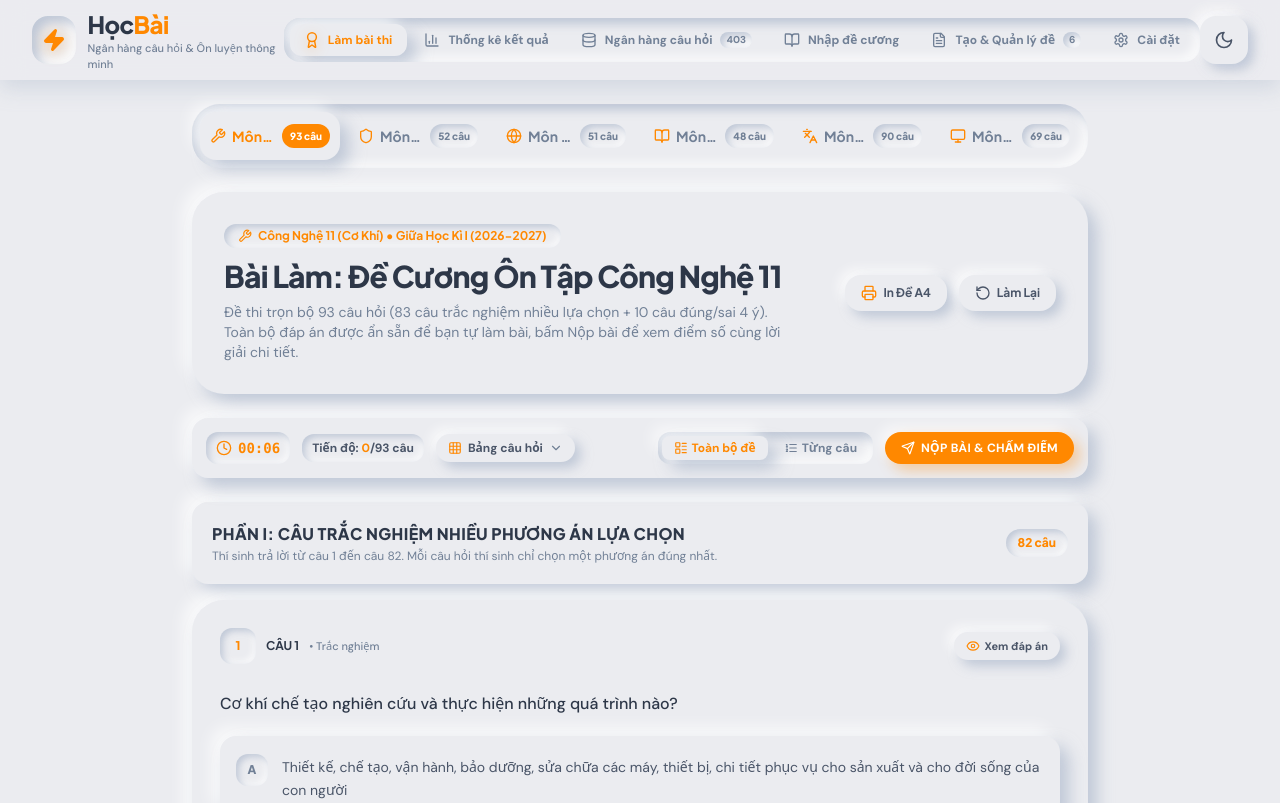
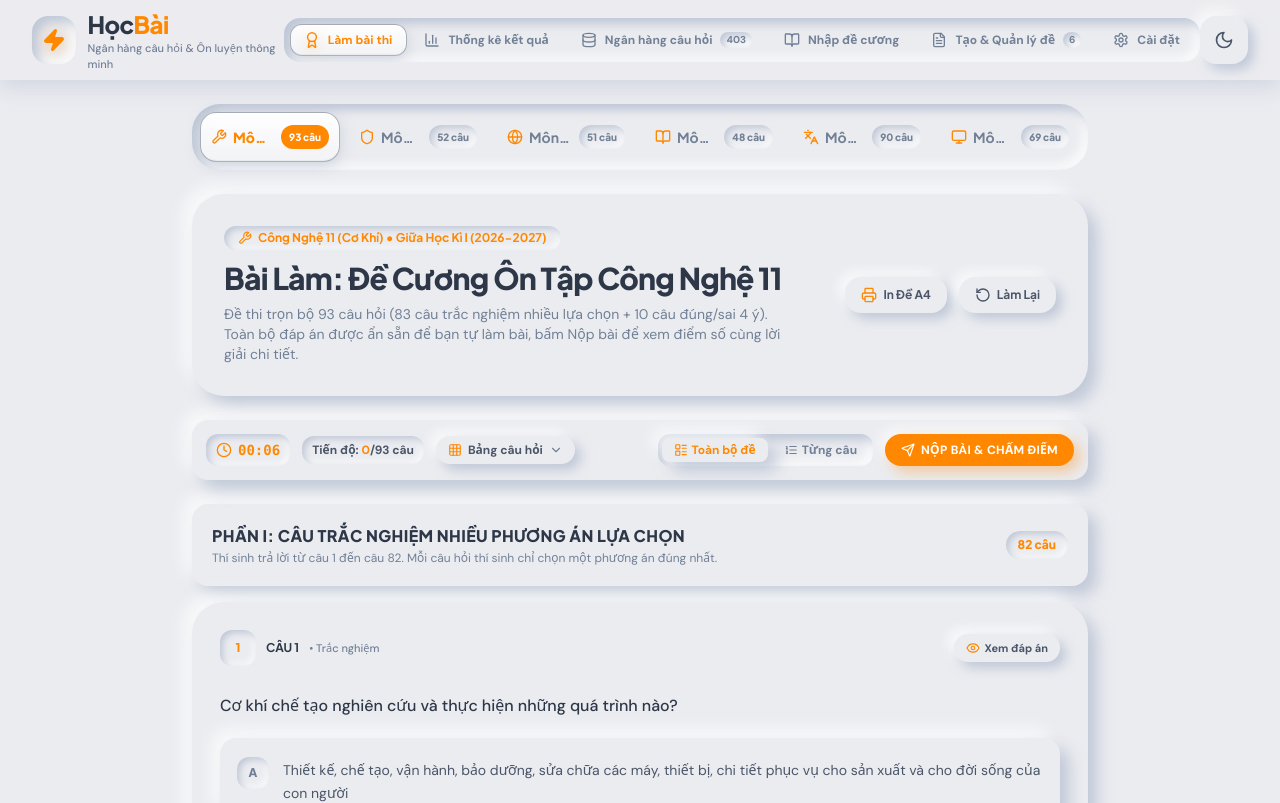
Before and after one commit to phucstd115511/hocbai, a React (Vite) app: page / in a window 1280 px wide. Shown: the top 803 px of the page. Built offline with nearby package versions, Linux system fonts and the light colour scheme.

Commit message:
feat(ui): add translucent water-surface hover and gliding indicator with defined border

```diff
--- a/src/components/common/Header.jsx
+++ b/src/components/common/Header.jsx
@@ -32,8 +32,9 @@ function useHorizontalMotionScroll(activeTabId) {
   const [canScrollRight, setCanScrollRight] = useState(false);
   const [pillStyle, setPillStyle] = useState({ left: 0, top: 0, width: 0, height: 0, opacity: 0 });
   const [isDragging, setIsDragging] = useState(false);
+  const [hoveredTabId, setHoveredTabId] = useState(null);
 
-  // Measure active button and scroll boundaries
+  // Measure active or hovered button and scroll boundaries
   const updateMetrics = useCallback(() => {
     const el = containerRef.current;
     if (!el) return;
@@ -42,21 +43,22 @@ function useHorizontalMotionScroll(activeTabId) {
     setCanScrollLeft(el.scrollLeft > 6);
     setCanScrollRight(maxScroll > 0 && el.scrollLeft < maxScroll - 6);
 
-    const activeEl = el.querySelector('[data-active="true"]');
-    if (activeEl) {
+    const targetEl = (hoveredTabId && el.querySelector(`[data-tab-id="${hoveredTabId}"]`)) ||
+                     el.querySelector('[data-active="true"]');
+    if (targetEl) {
       setPillStyle({
-        left: activeEl.offsetLeft,
-        top: activeEl.offsetTop,
-        width: activeEl.offsetWidth,
-        height: activeEl.offsetHeight,
+        left: targetEl.offsetLeft,
+        top: targetEl.offsetTop,
+        width: targetEl.offsetWidth,
+        height: targetEl.offsetHeight,
         opacity: 1,
       });
     } else {
       setPillStyle(prev => ({ ...prev, opacity: 0 }));
     }
-  }, []);
+  }, [hoveredTabId]);
 
-  // Update metrics on tab changes, mount, and window resize
+  // Update metrics on tab changes, hover changes, mount, and window resize
   useEffect(() => {
     updateMetrics();
     const raf = requestAnimationFrame(updateMetrics);
@@ -67,7 +69,7 @@ function useHorizontalMotionScroll(activeTabId) {
       clearTimeout(timer);
       window.removeEventListener('resize', updateMetrics);
     };
-  }, [activeTabId, updateMetrics]);
+  }, [activeTabId, hoveredTabId, updateMetrics]);
 
   // Smoothly center the active tab into view when activeTabId changes
   useEffect(() => {
@@ -265,6 +267,8 @@ function useHorizontalMotionScroll(activeTabId) {
     canScrollRight,
     pillStyle,
     isDragging,
+    hoveredTabId,
+    setHoveredTabId,
   };
 }
 
@@ -413,14 +417,15 @@ export default function Header({
 
               <nav
                 ref={desktopNav.ref}
+                onMouseLeave={() => desktopNav.setHoveredTabId(null)}
                 className={`flex items-center gap-1 neu-inset p-1.5 rounded-2xl overflow-x-auto no-scrollbar cursor-grab active:cursor-grabbing select-none relative transition-transform duration-200 ${
                   desktopNav.isDragging ? 'scale-[0.995]' : ''
                 }`}
               >
-                {/* Sliding Neumorphic Active Pill */}
+                {/* Sliding Water Surface Active/Hover Pill */}
                 {desktopNav.pillStyle.width > 0 && (
                   <div
-                    className="absolute top-0 left-0 rounded-xl neu-extruded neu-pill-transition pointer-events-none shadow-[4px_4px_8px_rgb(163,177,198,0.6),-4px_-4px_8px_rgba(255,255,255,0.7)] dark:shadow-[4px_4px_8px_rgb(14,17,21,0.85),-4px_-4px_8px_rgba(255,255,255,0.05)]"
+                    className="absolute top-0 left-0 rounded-xl neu-water-surface neu-pill-transition pointer-events-none"
                     style={{
                       transform: `translate3d(${desktopNav.pillStyle.left}px, ${desktopNav.pillStyle.top}px, 0)`,
                       width: `${desktopNav.pillStyle.width}px`,
@@ -438,11 +443,13 @@ export default function Header({
                   return (
                     <button
                       key={item.id}
+                      data-tab-id={item.id}
                       data-active={isActive}
                       onClick={() => setActiveTab(item.id)}
+                      onMouseEnter={() => desktopNav.setHoveredTabId(item.id)}
                       className={`relative z-10 flex items-center gap-2 px-3.5 py-2 rounded-xl text-xs font-bold whitespace-nowrap shrink-0 transition-all duration-200 cursor-pointer active:scale-95 ${
                         isActive
-                          ? (!desktopNav.pillStyle.width ? 'neu-extruded text-[#FF8800]' : 'text-[#FF8800] dark:text-[#FF8800]')
+                          ? 'text-[#FF8800] dark:text-[#FF8800]'
                           : 'text-[#718096] dark:text-[#94A3B8] hover:text-[#2D3748] dark:hover:text-white'
                       }`}
                     >
@@ -521,7 +528,7 @@ export default function Header({
                 isQuizActive ? 'text-[#FF8800]' : 'text-[#4A5568]/85 dark:text-[#E2E8F0]/80 hover:text-[#FF8800]'
               }`}
             >
-              <div className={`p-1.5 rounded-xl transition-all ${isQuizActive ? 'neu-material-vibrant-active text-[#FF8800]' : ''}`}>
+              <div className={`p-1.5 rounded-xl transition-all ${isQuizActive ? 'neu-water-surface text-[#FF8800]' : 'neu-water-hover'}`}>
                 <Award className={`w-5 h-5 transition-transform duration-200 ${isQuizActive ? 'scale-105 drop-shadow-[0_2px_8px_rgba(255,136,0,0.45)]' : ''}`} />
               </div>
               <span className={`text-[10px] sm:text-[11px] font-display ${isQuizActive ? 'font-bold text-[#FF8800]' : 'font-medium'}`}>
@@ -540,7 +547,7 @@ export default function Header({
                 activeTab === 'stats' ? 'text-[#FF8800]' : 'text-[#4A5568]/85 dark:text-[#E2E8F0]/80 hover:text-[#FF8800]'
               }`}
             >
-              <div className={`p-1.5 rounded-xl transition-all ${activeTab === 'stats' ? 'neu-material-vibrant-active text-[#FF8800]' : ''}`}>
+              <div className={`p-1.5 rounded-xl transition-all ${activeTab === 'stats' ? 'neu-water-surface text-[#FF8800]' : 'neu-water-hover'}`}>
                 <BarChart3 className={`w-5 h-5 transition-transform duration-200 ${activeTab === 'stats' ? 'scale-105 drop-shadow-[0_2px_8px_rgba(255,136,0,0.45)]' : ''}`} />
               </div>
               <span className={`text-[10px] sm:text-[11px] font-display ${activeTab === 'stats' ? 'font-bold text-[#FF8800]' : 'font-medium'}`}>
@@ -560,7 +567,7 @@ export default function Header({
               }`}
             >
               <div className="relative">
-                <div className={`p-1.5 rounded-xl transition-all ${activeTab === 'questions' ? 'neu-material-vibrant-active text-[#FF8800]' : ''}`}>
+                <div className={`p-1.5 rounded-xl transition-all ${activeTab === 'questions' ? 'neu-water-surface text-[#FF8800]' : 'neu-water-hover'}`}>
                   <Database className={`w-5 h-5 transition-transform duration-200 ${activeTab === 'questions' ? 'scale-105 drop-shadow-[0_2px_8px_rgba(255,136,0,0.45)]' : ''}`} />
                 </div>
                 {questionCount > 0 && (
@@ -584,7 +591,7 @@ export default function Header({
               }`}
             >
               <div className="relative">
-                <div className={`p-1.5 rounded-xl transition-all ${(isMoreActive || (isMoreMounted && !isMoreAnimatingOut)) ? 'neu-material-vibrant-active text-[#FF8800]' : ''}`}>
+                <div className={`p-1.5 rounded-xl transition-all ${(isMoreActive || (isMoreMounted && !isMoreAnimatingOut)) ? 'neu-water-surface text-[#FF8800]' : 'neu-water-hover'}`}>
                   <Menu className={`w-5 h-5 transition-transform duration-200 ${(isMoreActive || (isMoreMounted && !isMoreAnimatingOut)) ? 'scale-105 drop-shadow-[0_2px_8px_rgba(255,136,0,0.45)]' : ''}`} />
                 </div>
                 {examCount > 0 && (
@@ -658,8 +665,8 @@ export default function Header({
                       }}
                       className={`w-full flex items-center justify-between p-3 rounded-2xl text-xs font-bold transition-all duration-150 cursor-pointer active:scale-98 ${
                         isActive
-                          ? 'neu-inset text-[#FF8800] bg-[#FF8800]/10 border border-[#FF8800]/25'
-                          : 'neu-btn text-[#4A5568] dark:text-[#E2E8F0] hover:text-[#FF8800]'
+                          ? 'neu-water-surface text-[#FF8800] font-extrabold'
+                          : 'neu-btn text-[#4A5568] dark:text-[#E2E8F0] hover:text-[#FF8800] neu-water-hover'
                       }`}
                     >
                       <div className="flex items-center gap-3">
--- a/src/components/practice/CongNgheGHKIQuiz.jsx
+++ b/src/components/practice/CongNgheGHKIQuiz.jsx
@@ -534,10 +534,10 @@ export default function CongNgheGHKIQuiz({
       <div className="grid grid-cols-2 sm:grid-cols-3 lg:grid-cols-6 gap-1.5 sm:gap-2 neu-inset p-1.5 sm:p-2 rounded-2xl sm:rounded-[28px]">
         <button
           onClick={() => handleSwitchSubject('sub_congnghe_ghki')}
-          className={`flex flex-col sm:flex-row items-center justify-center gap-1 sm:gap-2 py-2 sm:py-3 px-1 sm:px-2.5 rounded-xl sm:rounded-2xl text-[11px] sm:text-sm font-display font-bold transition-all duration-300 cursor-pointer text-center ${
+          className={`flex flex-col sm:flex-row items-center justify-center gap-1 sm:gap-2 py-2 sm:py-3 px-1 sm:px-2.5 rounded-xl sm:rounded-2xl text-[11px] sm:text-sm font-display font-bold transition-all duration-200 cursor-pointer text-center ${
             activeSubjectId === 'sub_congnghe_ghki'
-              ? 'neu-extruded text-[#FF8800] shadow-[3px_3px_8px_rgb(163,177,198,0.7),-3px_-3px_8px_rgba(255,255,255,0.8)] dark:shadow-[3px_3px_8px_rgb(14,17,21,0.85),-3px_-3px_8px_rgba(255,255,255,0.05)]'
-              : 'text-[#718096] dark:text-[#94A3B8] hover:text-[#2D3748] dark:hover:text-white hover:neu-extruded-sm'
+              ? 'neu-water-surface text-[#FF8800] font-extrabold'
+              : 'text-[#718096] dark:text-[#94A3B8] hover:text-[#2D3748] dark:hover:text-white neu-water-hover'
           }`}
         >
           <div className="flex items-center gap-1 sm:gap-1.5 truncate">
@@ -553,10 +553,10 @@ export default function CongNgheGHKIQuiz({
 
         <button
           onClick={() => handleSwitchSubject('sub_gdqp11')}
-          className={`flex flex-col sm:flex-row items-center justify-center gap-1 sm:gap-2 py-2 sm:py-3 px-1 sm:px-2.5 rounded-xl sm:rounded-2xl text-[11px] sm:text-sm font-display font-bold transition-all duration-300 cursor-pointer text-center ${
+          className={`flex flex-col sm:flex-row items-center justify-center gap-1 sm:gap-2 py-2 sm:py-3 px-1 sm:px-2.5 rounded-xl sm:rounded-2xl text-[11px] sm:text-sm font-display font-bold transition-all duration-200 cursor-pointer text-center ${
             isGdqp
-              ? 'neu-extruded text-[#FF8800] shadow-[3px_3px_8px_rgb(163,177,198,0.7),-3px_-3px_8px_rgba(255,255,255,0.8)] dark:shadow-[3px_3px_8px_rgb(14,17,21,0.85),-3px_-3px_8px_rgba(255,255,255,0.05)]'
-              : 'text-[#718096] dark:text-[#94A3B8] hover:text-[#2D3748] dark:hover:text-white hover:neu-extruded-sm'
+              ? 'neu-water-surface text-[#FF8800] font-extrabold'
+              : 'text-[#718096] dark:text-[#94A3B8] hover:text-[#2D3748] dark:hover:text-white neu-water-hover'
           }`}
         >
           <div className="flex items-center gap-1 sm:gap-1.5 truncate">
@@ -572,10 +572,10 @@ export default function CongNgheGHKIQuiz({
 
         <button
           onClick={() => handleSwitchSubject('sub_dia11')}
-          className={`flex flex-col sm:flex-row items-center justify-center gap-1 sm:gap-2 py-2 sm:py-3 px-1 sm:px-2.5 rounded-xl sm:rounded-2xl text-[11px] sm:text-sm font-display font-bold transition-all duration-300 cursor-pointer text-center ${
+          className={`flex flex-col sm:flex-row items-center justify-center gap-1 sm:gap-2 py-2 sm:py-3 px-1 sm:px-2.5 rounded-xl sm:rounded-2xl text-[11px] sm:text-sm font-display font-bold transition-all duration-200 cursor-pointer text-center ${
             isDia
-              ? 'neu-extruded text-[#FF8800] shadow-[3px_3px_8px_rgb(163,177,198,0.7),-3px_-3px_8px_rgba(255,255,255,0.8)] dark:shadow-[3px_3px_8px_rgb(14,17,21,0.85),-3px_-3px_8px_rgba(255,255,255,0.05)]'
-              : 'text-[#718096] dark:text-[#94A3B8] hover:text-[#2D3748] dark:hover:text-white hover:neu-extruded-sm'
+              ? 'neu-water-surface text-[#FF8800] font-extrabold'
+              : 'text-[#718096] dark:text-[#94A3B8] hover:text-[#2D3748] dark:hover:text-white neu-water-hover'
           }`}
         >
           <div className="flex items-center gap-1 sm:gap-1.5 truncate">
@@ -591,10 +591,10 @@ export default function CongNgheGHKIQuiz({
 
         <button
           onClick={() => handleSwitchSubject('sub_su11')}
-          className={`flex flex-col sm:flex-row items-center justify-center gap-1 sm:gap-2 py-2 sm:py-3 px-1 sm:px-2.5 rounded-xl sm:rounded-2xl text-[11px] sm:text-sm font-display font-bold transition-all duration-300 cursor-pointer text-center ${
+          className={`flex flex-col sm:flex-row items-center justify-center gap-1 sm:gap-2 py-2 sm:py-3 px-1 sm:px-2.5 rounded-xl sm:rounded-2xl text-[11px] sm:text-sm font-display font-bold transition-all duration-200 cursor-pointer text-center ${
             isSu
-              ? 'neu-extruded text-[#FF8800] shadow-[3px_3px_8px_rgb(163,177,198,0.7),-3px_-3px_8px_rgba(255,255,255,0.8)] dark:shadow-[3px_3px_8px_rgb(14,17,21,0.85),-3px_-3px_8px_rgba(255,255,255,0.05)]'
-              : 'text-[#718096] dark:text-[#94A3B8] hover:text-[#2D3748] dark:hover:text-white hover:neu-extruded-sm'
+              ? 'neu-water-surface text-[#FF8800] font-extrabold'
+              : 'text-[#718096] dark:text-[#94A3B8] hover:text-[#2D3748] dark:hover:text-white neu-water-hover'
           }`}
         >
           <div className="flex items-center gap-1 sm:gap-1.5 truncate">
@@ -610,10 +610,10 @@ export default function CongNgheGHKIQuiz({
 
         <button
           onClick={() => handleSwitchSubject('sub_tienganh11')}
-          className={`flex flex-col sm:flex-row items-center justify-center gap-1 sm:gap-2 py-2 sm:py-3 px-1 sm:px-2.5 rounded-xl sm:rounded-2xl text-[11px] sm:text-sm font-display font-bold transition-all duration-300 cursor-pointer text-center ${
+          className={`flex flex-col sm:flex-row items-center justify-center gap-1 sm:gap-2 py-2 sm:py-3 px-1 sm:px-2.5 rounded-xl sm:rounded-2xl text-[11px] sm:text-sm font-display font-bold transition-all duration-200 cursor-pointer text-center ${
             isEnglish
-              ? 'neu-extruded text-[#FF8800] shadow-[3px_3px_8px_rgb(163,177,198,0.7),-3px_-3px_8px_rgba(255,255,255,0.8)] dark:shadow-[3px_3px_8px_rgb(14,17,21,0.85),-3px_-3px_8px_rgba(255,255,255,0.05)]'
-              : 'text-[#718096] dark:text-[#94A3B8] hover:text-[#2D3748] dark:hover:text-white hover:neu-extruded-sm'
+              ? 'neu-water-surface text-[#FF8800] font-extrabold'
+              : 'text-[#718096] dark:text-[#94A3B8] hover:text-[#2D3748] dark:hover:text-white neu-water-hover'
           }`}
         >
           <div className="flex items-center gap-1 sm:gap-1.5 truncate">
@@ -629,10 +629,10 @@ export default function CongNgheGHKIQuiz({
 
         <button
           onClick={() => handleSwitchSubject('sub_tinhoc11')}
-          className={`flex flex-col sm:flex-row items-center justify-center gap-1 sm:gap-2 py-2 sm:py-3 px-1 sm:px-2.5 rounded-xl sm:rounded-2xl text-[11px] sm:text-sm font-display font-bold transition-all duration-300 cursor-pointer text-center ${
+          className={`flex flex-col sm:flex-row items-center justify-center gap-1 sm:gap-2 py-2 sm:py-3 px-1 sm:px-2.5 rounded-xl sm:rounded-2xl text-[11px] sm:text-sm font-display font-bold transition-all duration-200 cursor-pointer text-center ${
             isTinHoc
-              ? 'neu-extruded text-[#FF8800] shadow-[3px_3px_8px_rgb(163,177,198,0.7),-3px_-3px_8px_rgba(255,255,255,0.8)] dark:shadow-[3px_3px_8px_rgb(14,17,21,0.85),-3px_-3px_8px_rgba(255,255,255,0.05)]'
-              : 'text-[#718096] dark:text-[#94A3B8] hover:text-[#2D3748] dark:hover:text-white hover:neu-extruded-sm'
+              ? 'neu-water-surface text-[#FF8800] font-extrabold'
+              : 'text-[#718096] dark:text-[#94A3B8] hover:text-[#2D3748] dark:hover:text-white neu-water-hover'
           }`}
         >
           <div className="flex items-center gap-1 sm:gap-1.5 truncate">
@@ -941,7 +941,7 @@ export default function CongNgheGHKIQuiz({
                         const isChosen = userAnswers[q.id] === optIdx;
                         const isCorrect = optIdx === q.correct;
 
-                        let itemStyle = 'neu-extruded text-[#4A5568] dark:text-[#E2E8F0] hover:neu-card active:neu-inset';
+                        let itemStyle = 'neu-extruded text-[#4A5568] dark:text-[#E2E8F0] neu-water-hover active:neu-inset';
                         let badgeStyle = 'neu-inset-sm text-[#718096] dark:text-[#94A3B8]';
 
                         if (isChosen) {
@@ -1374,7 +1374,7 @@ export default function CongNgheGHKIQuiz({
                       const isChosen = userAnswers[q.id] === optIdx;
                       const isCorrect = optIdx === q.correct;
 
-                      let itemStyle = 'neu-extruded text-[#4A5568] dark:text-[#E2E8F0] hover:neu-card active:neu-inset';
+                      let itemStyle = 'neu-extruded text-[#4A5568] dark:text-[#E2E8F0] neu-water-hover active:neu-inset';
                       let badgeStyle = 'neu-inset-sm text-[#718096] dark:text-[#94A3B8]';
 
                       if (isChosen) {
--- a/src/index.css
+++ b/src/index.css
@@ -54,9 +54,9 @@
 
 /* Neumorphic Sliding Pill Transition */
 .neu-pill-transition {
-  transition: transform 320ms cubic-bezier(0.16, 1, 0.3, 1),
-              width 320ms cubic-bezier(0.16, 1, 0.3, 1),
-              height 320ms cubic-bezier(0.16, 1, 0.3, 1),
+  transition: transform 260ms cubic-bezier(0.2, 0.8, 0.2, 1),
+              width 260ms cubic-bezier(0.2, 0.8, 0.2, 1),
+              height 260ms cubic-bezier(0.2, 0.8, 0.2, 1),
               opacity 200ms ease;
   will-change: transform, width;
 }
@@ -443,6 +443,69 @@ body {
 }
 
 /* ==========================================================================
+   Water Surface Translucent Effect (Hiệu ứng mặt nước trong suốt có viền hơi đậm)
+   ========================================================================== */
+
+.neu-water-surface {
+  background-color: rgba(255, 255, 255, 0.65) !important;
+  background-image: linear-gradient(180deg, rgba(255, 255, 255, 0.88) 0%, rgba(235, 236, 240, 0.45) 100%) !important;
+  -webkit-backdrop-filter: blur(12px) saturate(180%) !important;
+  backdrop-filter: blur(12px) saturate(180%) !important;
+  border: 1.5px solid rgba(74, 85, 104, 0.45) !important;
+  box-shadow:
+    inset 0 1px 2px rgba(255, 255, 255, 0.95),
+    inset 0 -1px 1px rgba(0, 0, 0, 0.05),
+    0 4px 14px rgba(163, 177, 198, 0.45) !important;
+}
+
+.dark .neu-water-surface {
+  background-color: rgba(255, 255, 255, 0.1) !important;
+  background-image: linear-gradient(180deg, rgba(255, 255, 255, 0.22) 0%, rgba(26, 30, 36, 0.45) 100%) !important;
+  -webkit-backdrop-filter: blur(12px) saturate(180%) !important;
+  backdrop-filter: blur(12px) saturate(180%) !important;
+  border: 1.5px solid rgba(255, 255, 255, 0.38) !important;
+  box-shadow:
+    inset 0 1px 2px rgba(255, 255, 255, 0.3),
+    inset 0 -1px 1px rgba(0, 0, 0, 0.6),
+    0 4px 14px rgba(0, 0, 0, 0.6) !important;
+}
+
+/* Water Surface Hover for Items / Buttons / Options */
+.neu-water-hover {
+  position: relative;
+  border: 1.5px solid transparent !important;
+  transition: all 200ms cubic-bezier(0.2, 0.8, 0.2, 1);
+}
+.neu-water-hover:hover,
+.neu-water-hover:active,
+.neu-water-hover:focus-visible {
+  background-color: rgba(255, 255, 255, 0.65) !important;
+  background-image: linear-gradient(135deg, rgba(255, 255, 255, 0.85) 0%, rgba(255, 255, 255, 0.45) 45%, rgba(235, 236, 240, 0.35) 100%) !important;
+  -webkit-backdrop-filter: blur(10px) saturate(160%) !important;
+  backdrop-filter: blur(10px) saturate(160%) !important;
+  border-color: rgba(74, 85, 104, 0.45) !important;
+  box-shadow:
+    inset 0 1.5px 2px rgba(255, 255, 255, 0.95),
+    inset 0 -1px 2px rgba(74, 85, 104, 0.12),
+    0 4px 14px rgba(163, 177, 198, 0.45) !important;
+  transform: translateY(-1px);
+}
+.dark .neu-water-hover:hover,
+.dark .neu-water-hover:active,
+.dark .neu-water-hover:focus-visible {
+  background-color: rgba(255, 255, 255, 0.1) !important;
+  background-image: linear-gradient(135deg, rgba(255, 255, 255, 0.2) 0%, rgba(255, 255, 255, 0.06) 50%, rgba(26, 30, 36, 0.45) 100%) !important;
+  -webkit-backdrop-filter: blur(10px) saturate(180%) !important;
+  backdrop-filter: blur(10px) saturate(180%) !important;
+  border-color: rgba(255, 255, 255, 0.38) !important;
+  box-shadow:
+    inset 0 1.5px 2px rgba(255, 255, 255, 0.35),
+    inset 0 -1px 2px rgba(0, 0, 0, 0.5),
+    0 4px 14px rgba(0, 0, 0, 0.6) !important;
+  transform: translateY(-1px);
+}
+
+/* ==========================================================================
    Apple NSVisualEffectView / SwiftUI Material Architecture
    Semantic Purpose: .dock / .hudWindow (SwiftUI: .ultraThinMaterial)
    BlendingMode: behindWindow with Optical Translucency & Vibrancy
```
Also changed, not shown: src/components/questions/QuestionBank.jsx (+8 -8 lines).
